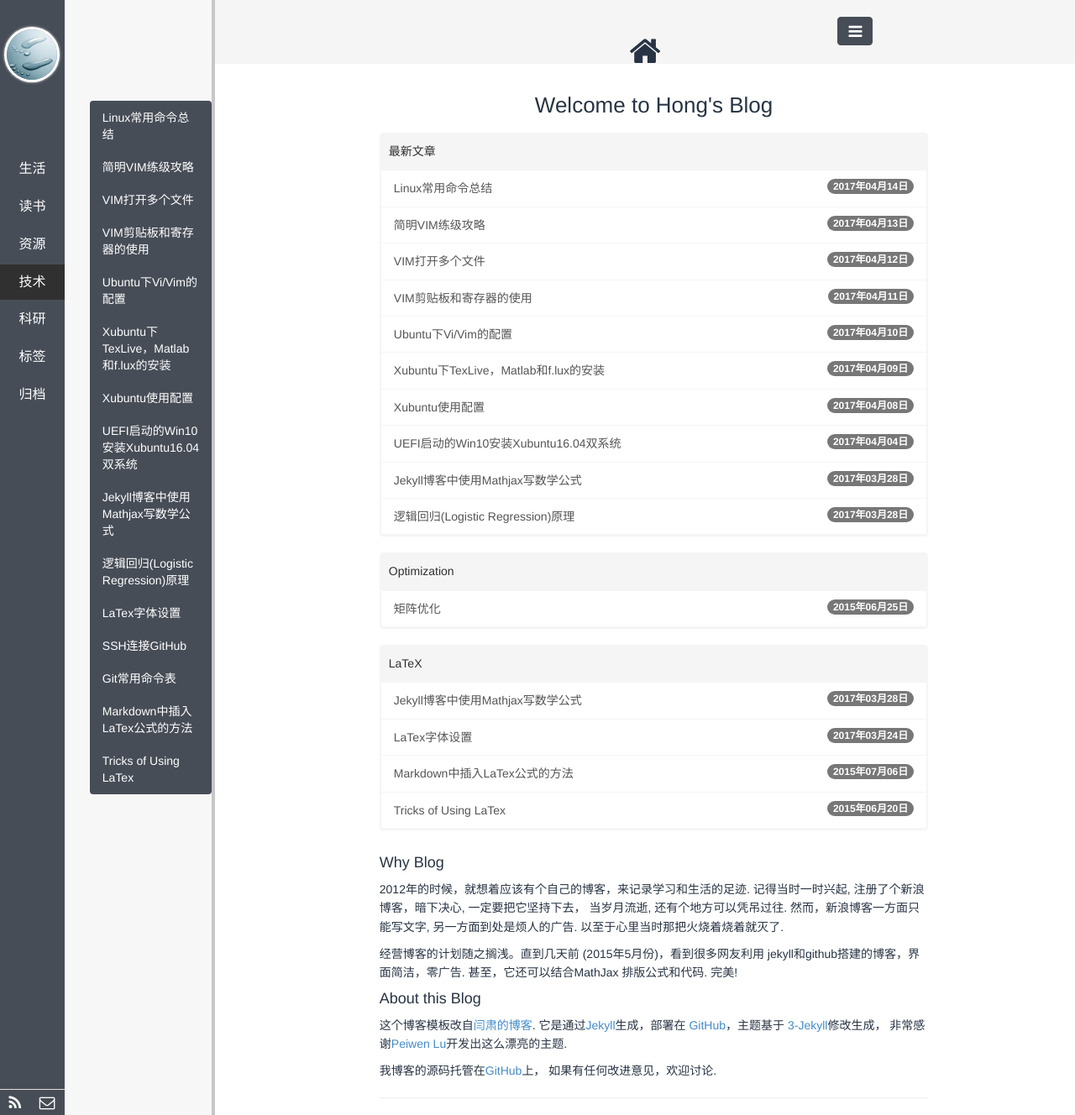
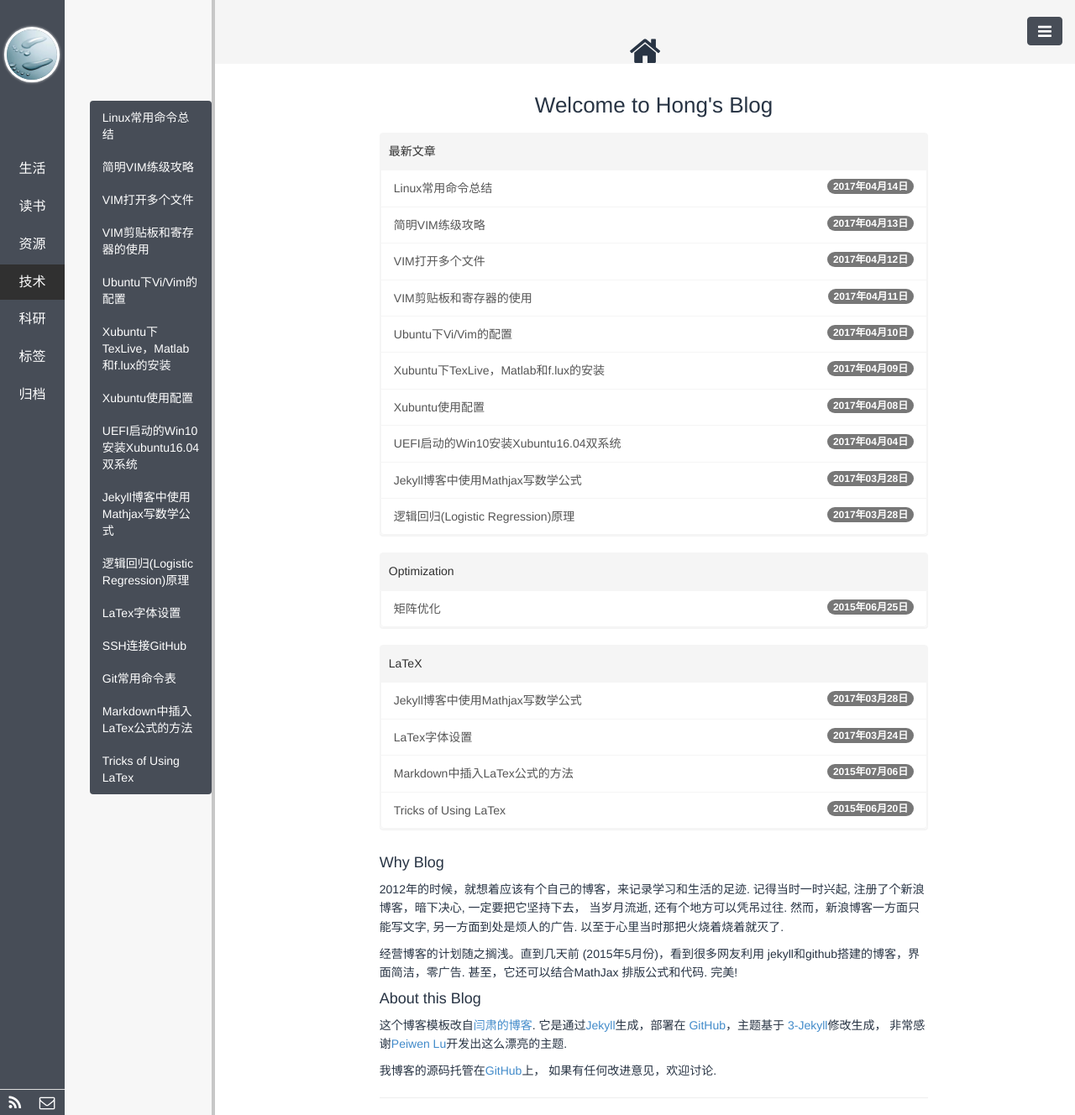
Before and after one commit to polyHong/polyHong.github.io, a Jekyll site: the page built from index.html, in a window 1280 px wide. Shown: the whole page at 84% size. Built offline with Jekyll 4.4.1, drawn with Linux system fonts in a browser that asks for light colours; Markdown is read by kramdown in place of the engine named in the settings; the list of posts is cut into pages by our own code; comment, search, counter and statistics services are not loaded.

Commit message:
adjust content nav&btn

```diff
--- a/_includes/footer.html
+++ b/_includes/footer.html
@@ -1,9 +1,9 @@
-<div style="position:fixed;right:18.8%;top:62px;">
+<div style="position:fixed;right:15px;top:62px;">
   <button id="content_btn" class="btn btn-primary" style="width:43px; height:34px;">
     <i class="fa fa-lg fa-plus"></i>
   </button>
 </div>
-<div style="position:fixed;right:18.8%;top:20px;">
+<div style="position:fixed;right:15px;top:20px;">
   <button id="nav_btn" class="btn btn-primary">
     <i class="fa fa-lg fa-navicon"></i>
   </button>
```
Also changed, not shown: 2 other files.
